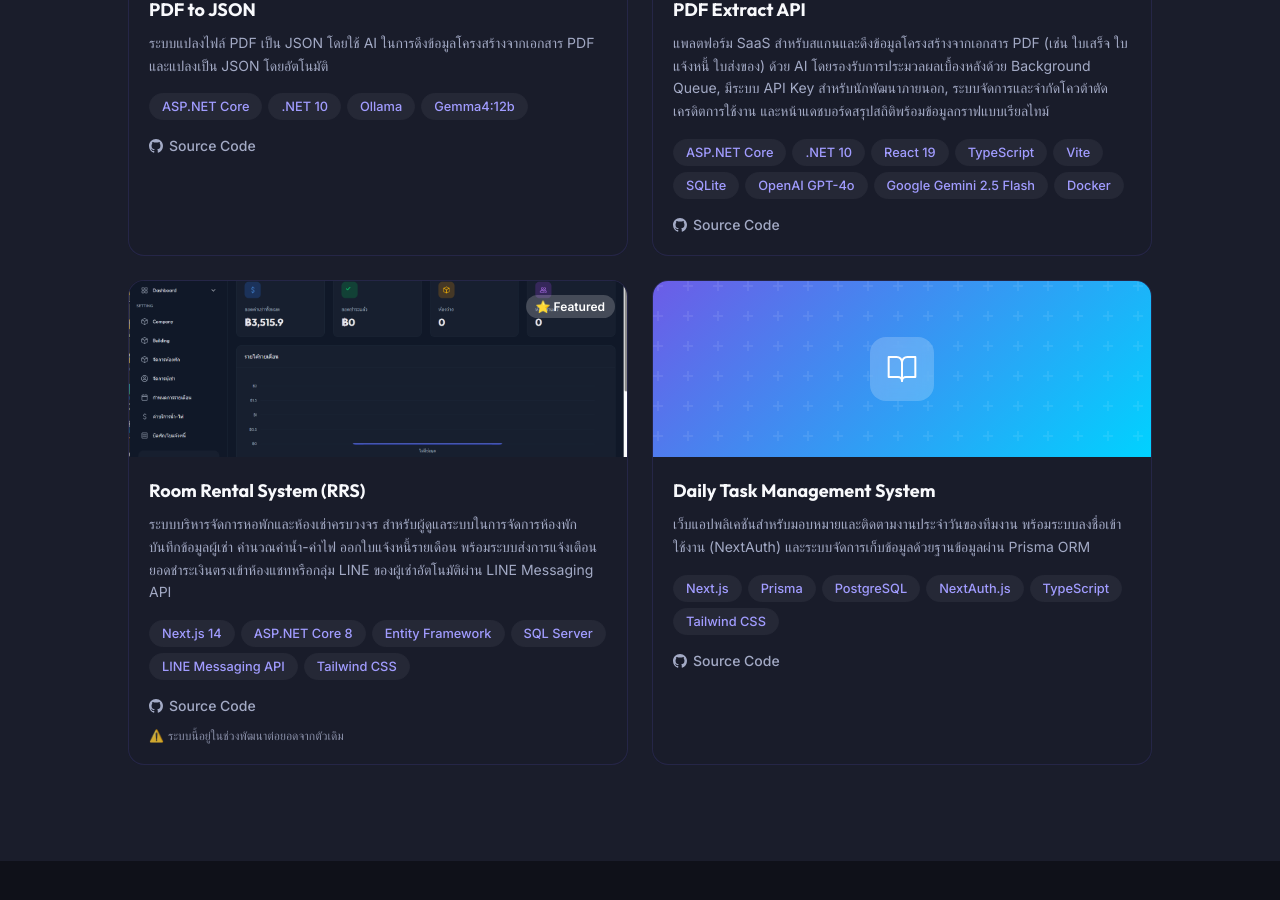
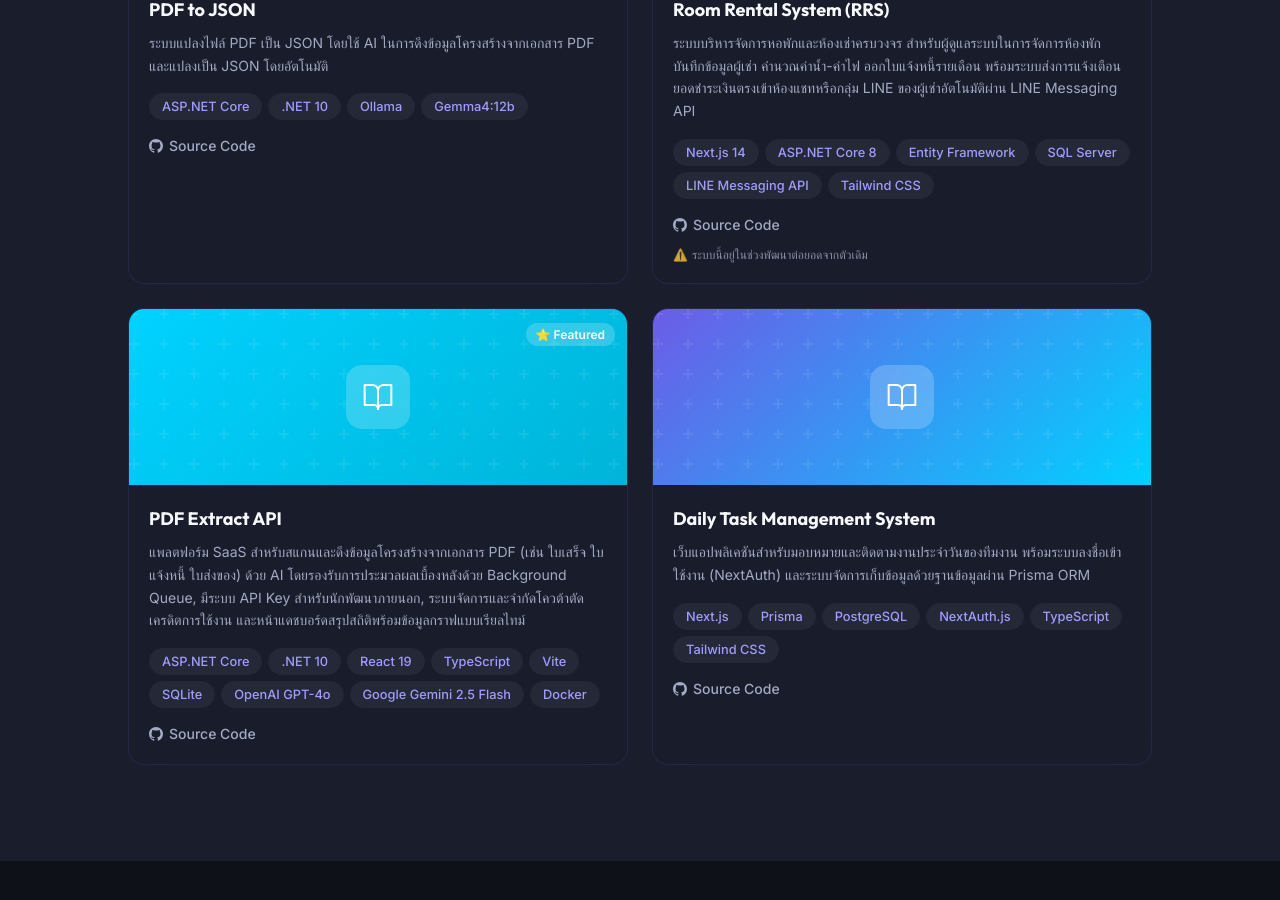
Before and after one commit to scorepionkille/scorepionkille.github.io, a Next.js app: page / in a window 1280 px wide. Shown: the part 9720-10620 px from the top of the page. Built offline with nearby package versions, Linux system fonts and the light colour scheme.

Commit message:
feat: create data.ts to manage profile application data structures

```diff
--- a/src/data/data.ts
+++ b/src/data/data.ts
@@ -381,15 +381,6 @@ export const projects: Project[] = [
   },
   {
     id: 4,
-    title: "PDF Extract API",
-    description:
-      "แพลตฟอร์ม SaaS สำหรับสแกนและดึงข้อมูลโครงสร้างจากเอกสาร PDF (เช่น ใบเสร็จ ใบแจ้งหนี้ ใบส่งของ) ด้วย AI โดยรองรับการประมวลผลเบื้องหลังด้วย Background Queue, มีระบบ API Key สำหรับนักพัฒนาภายนอก, ระบบจัดการและจำกัดโควต้าตัดเครดิตการใช้งาน และหน้าแดชบอร์ดสรุปสถิติพร้อมข้อมูลกราฟแบบเรียลไทม์",
-    techStack: ["ASP.NET Core", ".NET 10", "React 19", "TypeScript", "Vite", "SQLite", "OpenAI GPT-4o", "Google Gemini 2.5 Flash", "Docker"],
-    githubUrl: "https://github.com/adisornwongtip/PDFAutoToAPI",
-    featured: true,
-  },
-  {
-    id: 5,
     title: "Room Rental System (RRS)",
     description:
       "ระบบบริหารจัดการหอพักและห้องเช่าครบวงจร สำหรับผู้ดูแลระบบในการจัดการห้องพัก บันทึกข้อมูลผู้เช่า คำนวณค่าน้ำ-ค่าไฟ ออกใบแจ้งหนี้รายเดือน พร้อมระบบส่งการแจ้งเตือนยอดชำระเงินตรงเข้าห้องแชทหรือกลุ่ม LINE ของผู้เช่าอัตโนมัติผ่าน LINE Messaging API",
@@ -398,6 +389,15 @@ export const projects: Project[] = [
     githubUrl: "https://github.com/adisornwongtip/roomrentalsystem",
     featured: true,
     note: "ระบบนี้อยู่ในช่วงพัฒนาต่อยอดจากตัวเดิม",
+  },
+  {
+    id: 5,
+    title: "PDF Extract API",
+    description:
+      "แพลตฟอร์ม SaaS สำหรับสแกนและดึงข้อมูลโครงสร้างจากเอกสาร PDF (เช่น ใบเสร็จ ใบแจ้งหนี้ ใบส่งของ) ด้วย AI โดยรองรับการประมวลผลเบื้องหลังด้วย Background Queue, มีระบบ API Key สำหรับนักพัฒนาภายนอก, ระบบจัดการและจำกัดโควต้าตัดเครดิตการใช้งาน และหน้าแดชบอร์ดสรุปสถิติพร้อมข้อมูลกราฟแบบเรียลไทม์",
+    techStack: ["ASP.NET Core", ".NET 10", "React 19", "TypeScript", "Vite", "SQLite", "OpenAI GPT-4o", "Google Gemini 2.5 Flash", "Docker"],
+    githubUrl: "https://github.com/adisornwongtip/PDFAutoToAPI",
+    featured: true,
   },
   {
     id: 6,
```
